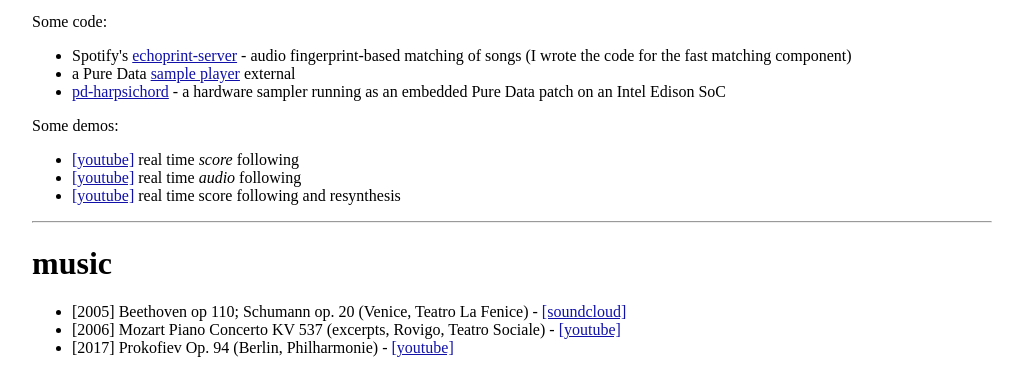
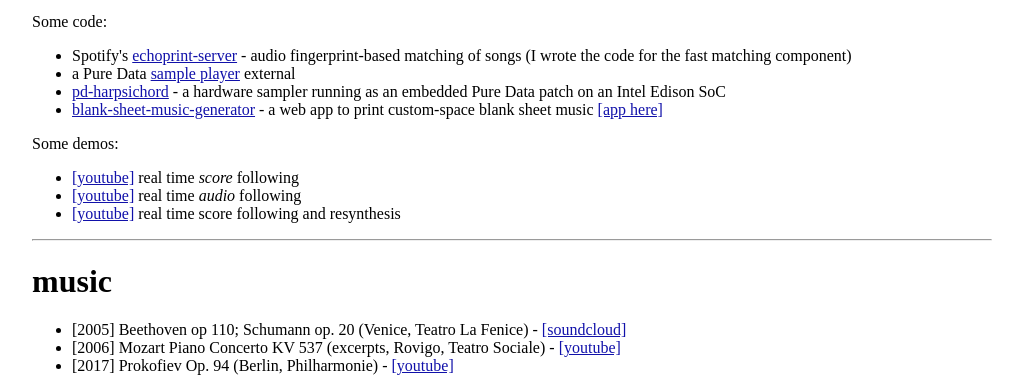
Before and after one commit to nicolamontecchio/nicolamontecchio.github.io, a plain HTML site: page index.html in a window 1280 px wide. Shown: the part 468-859 px from the top of the page, without its empty margins (128-1151 px from the left). Drawn offline with Linux system fonts and the light colour scheme.

Commit message:
link to blank sheet music react app

```diff
--- a/index.html
+++ b/index.html
@@ -67,9 +67,12 @@
 	for the fast matching component) </li>
 	<li>a Pure Data  <a target="_blank" href="https://github.com/nicolamontecchio/pd_sampleplayer">sample player</a> external</li>
 	<li><a target="_blank" href="https://github.com/nicolamontecchio/pd_harpsichord">pd-harpsichord</a> -
-	a hardware sampler running as an embedded Pure Data patch on
-	an Intel Edison SoC</li>
-      </ul></p>
+	  a hardware sampler running as an embedded Pure Data patch on
+	  an Intel Edison SoC</li>
+	<li><a target="_blank" href="https://github.com/nicolamontecchio/blank-sheet-music-gen/">blank-sheet-music-generator</a> -
+	  a web app to print custom-space blank sheet music <a target="_blank" href="https://nicolamontecchio.github.io/blank-sheet-music-gen/">[app here]</a></li>
+
+							       </ul></p>
 
     <p>
       Some demos:
@@ -79,6 +82,7 @@
 	<li><a href="https://www.youtube.com/watch?v=u4jKnjLiyuU" target="_blank">[youtube]</a> real time score following and resynthesis</li>
       </ul>
     </p>
+
 
     <hr />
     <h1 id="hmusic">music</h1>
```
